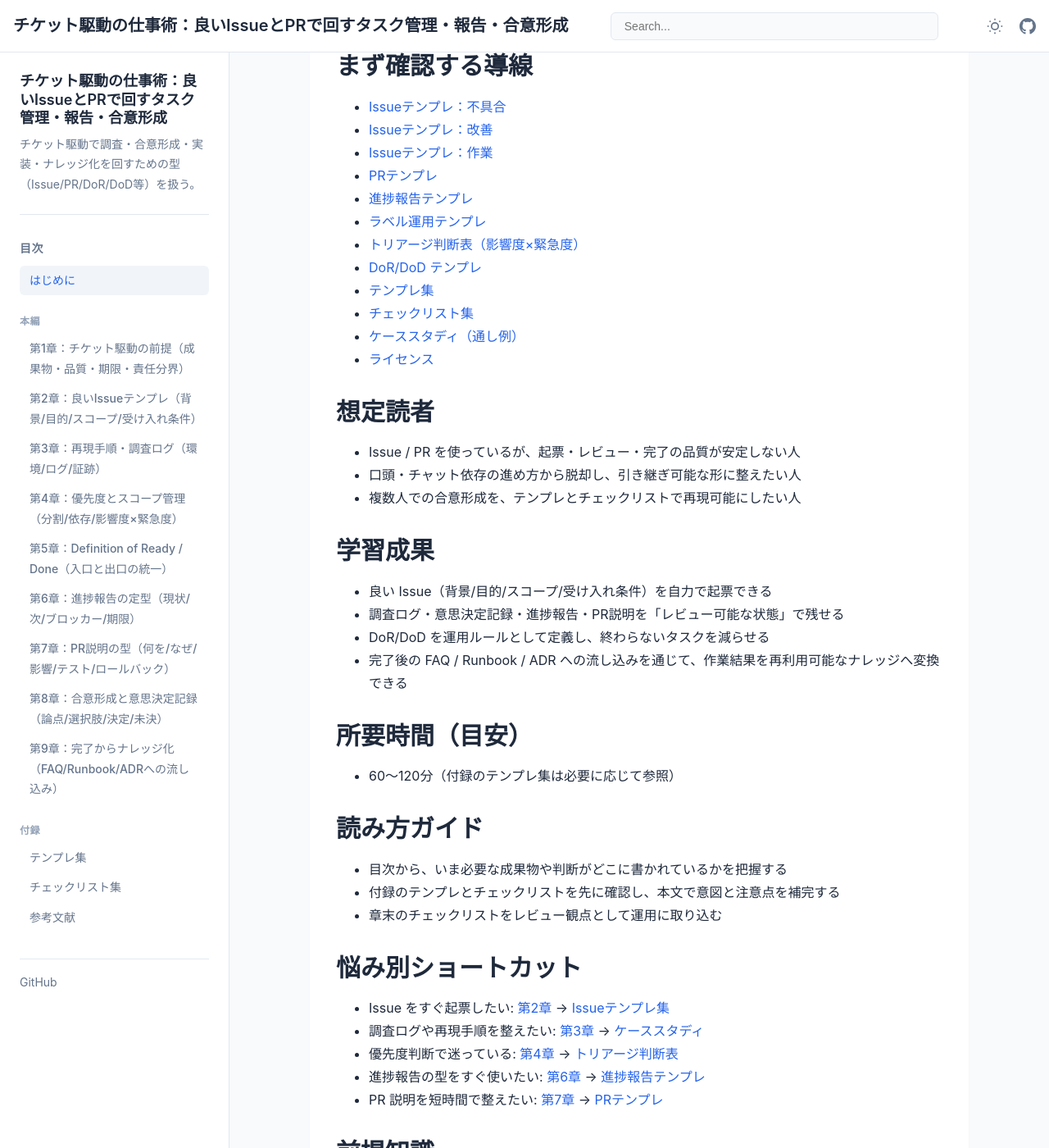
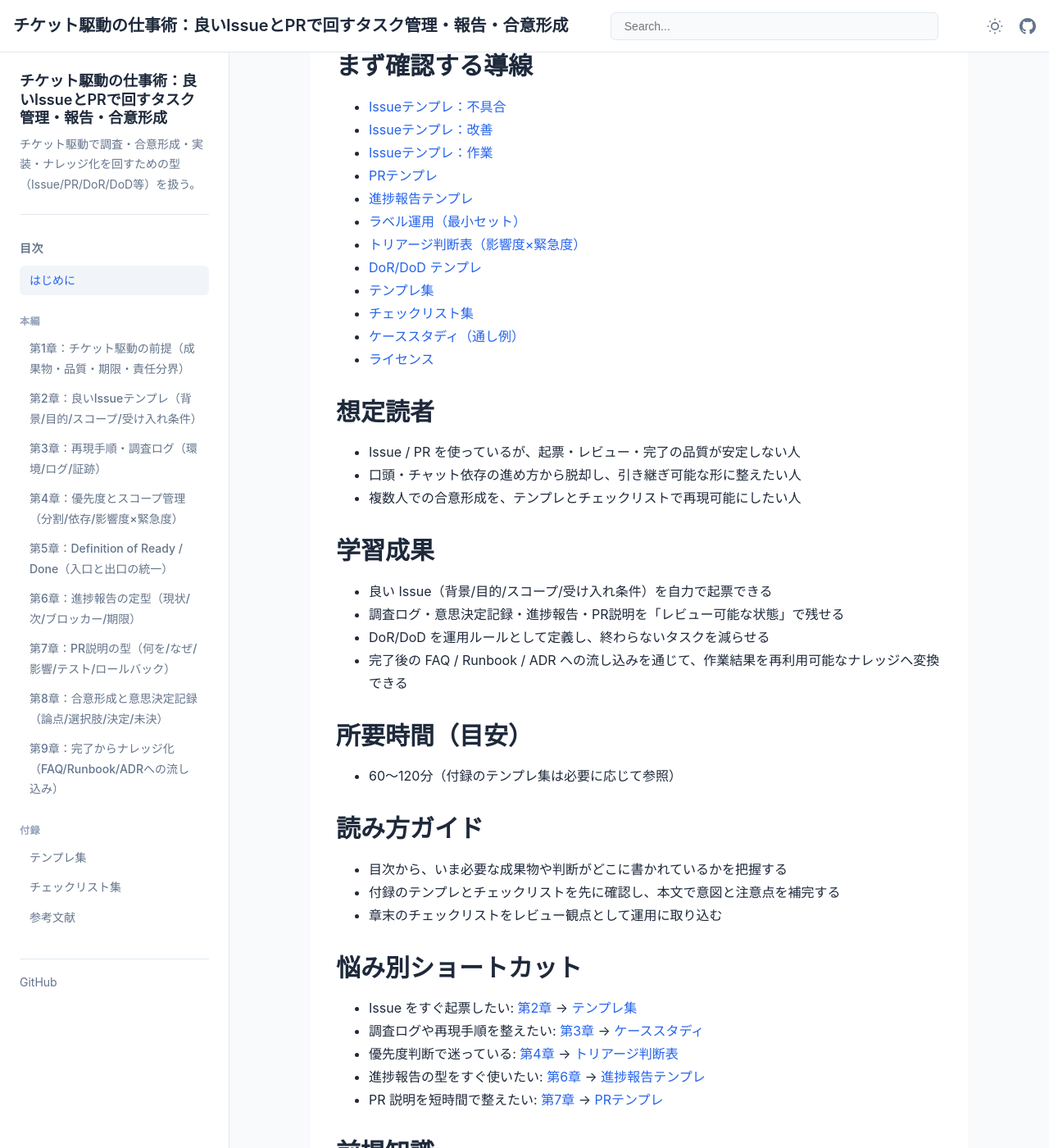
Before and after one commit to itdojp/issue-driven-work-book, a Jekyll site: the page built from docs/index.md, in a window 1280 px wide and 1400 px high, scrolled down 292 px. Shown: the whole window at 82% size. Built offline with Jekyll 4.4.1, drawn with Linux system fonts in a browser that asks for light colours.

Commit message:
Align shortcut labels with published pages

```diff
--- a/docs/index.md
+++ b/docs/index.md
@@ -16,7 +16,7 @@ order: 0
 - [Issueテンプレ：作業](appendices/templates/issue-task/)
 - [PRテンプレ](appendices/templates/pr/)
 - [進捗報告テンプレ](appendices/templates/status-report/)
-- [ラベル運用テンプレ](appendices/templates/label-ops/)
+- [ラベル運用（最小セット）](appendices/templates/label-ops/)
 - [トリアージ判断表（影響度×緊急度）](appendices/templates/triage-matrix/)
 - [DoR/DoD テンプレ](appendices/templates/dor-dod/)
 - [テンプレ集](appendices/templates/)
@@ -49,7 +49,7 @@ order: 0
 
 ## 悩み別ショートカット
 
-- Issue をすぐ起票したい: [第2章](chapters/chapter-02/) → [Issueテンプレ集](appendices/templates/)
+- Issue をすぐ起票したい: [第2章](chapters/chapter-02/) → [テンプレ集](appendices/templates/)
 - 調査ログや再現手順を整えたい: [第3章](chapters/chapter-03/) → [ケーススタディ](appendices/case-studies/)
 - 優先度判断で迷っている: [第4章](chapters/chapter-04/) → [トリアージ判断表](appendices/templates/triage-matrix/)
 - 進捗報告の型をすぐ使いたい: [第6章](chapters/chapter-06/) → [進捗報告テンプレ](appendices/templates/status-report/)
```
